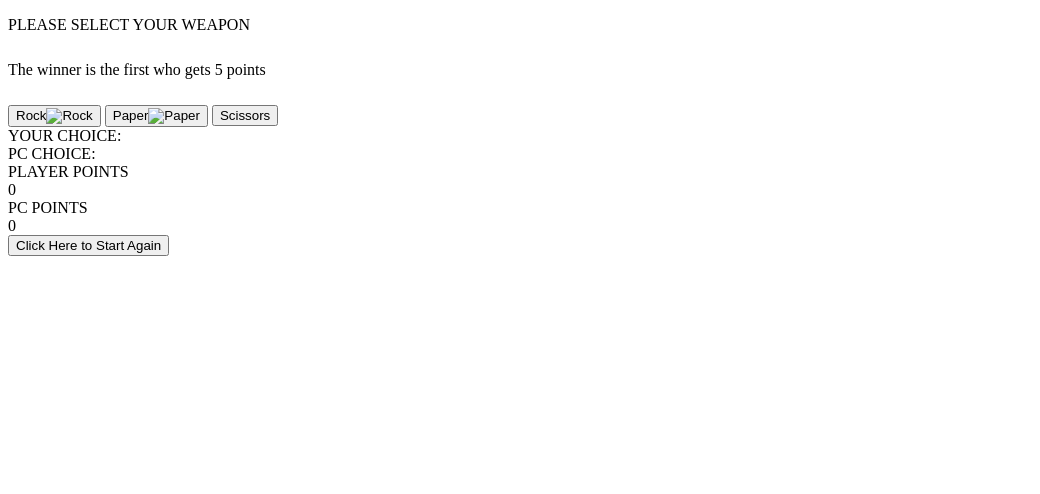
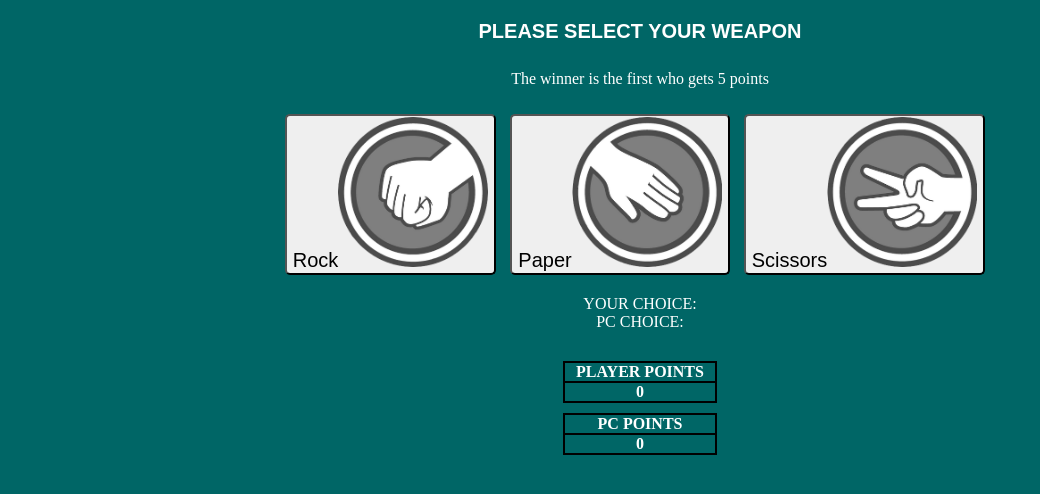
Before and after one commit to jorgepp94/rocker-paper-scissors, a plain HTML site: page index.html in a window 1280 px wide. Shown: the whole page, without its empty margins (0-1040 px from the left). Drawn offline with Linux system fonts and the light colour scheme; the site is published under a folder, as on GitHub Pages, so addresses that start at the root find nothing.

Commit message:
Changed sources path to load properly

```diff
--- a/index.html
+++ b/index.html
@@ -3,16 +3,16 @@
     <head>
         <title>Rock Paper Scissors</title>
         <meta charset="UTF-8">
-        <link rel="stylesheet" href="/styles.css">
+        <link rel="stylesheet" href="styles.css">
     </head>
 
     <body>
         <div class="btns">
             <p>PLEASE SELECT YOUR WEAPON</p>
             <H5 style="font-weight: lighter; font-size: medium;">The winner is the first who gets 5 points</H5>
-            <button id="idRock">Rock<img src="/imgs/rock.png" alt="Rock"></button>
-            <button id="idPaper">Paper<img src="/imgs/paper-icon-grey.png" alt="Paper"></button>
-            <button id="idScissors">Scissors<img src="/imgs/rock-paper-scissors-png-11.png" alt=""></button>
+            <button id="idRock">Rock<img src="imgs/rock.png" alt="Rock"></button>
+            <button id="idPaper">Paper<img src="imgs/paper-icon-grey.png" alt="Paper"></button>
+            <button id="idScissors">Scissors<img src="imgs/rock-paper-scissors-png-11.png" alt=""></button>
 
             <div class="liveChoices">
                 <div>YOUR CHOICE:
@@ -46,6 +46,6 @@
 
 
 
-        <script src="/index.js"></script>
+        <script src="index.js"></script>
     </body>
 </html>
```
